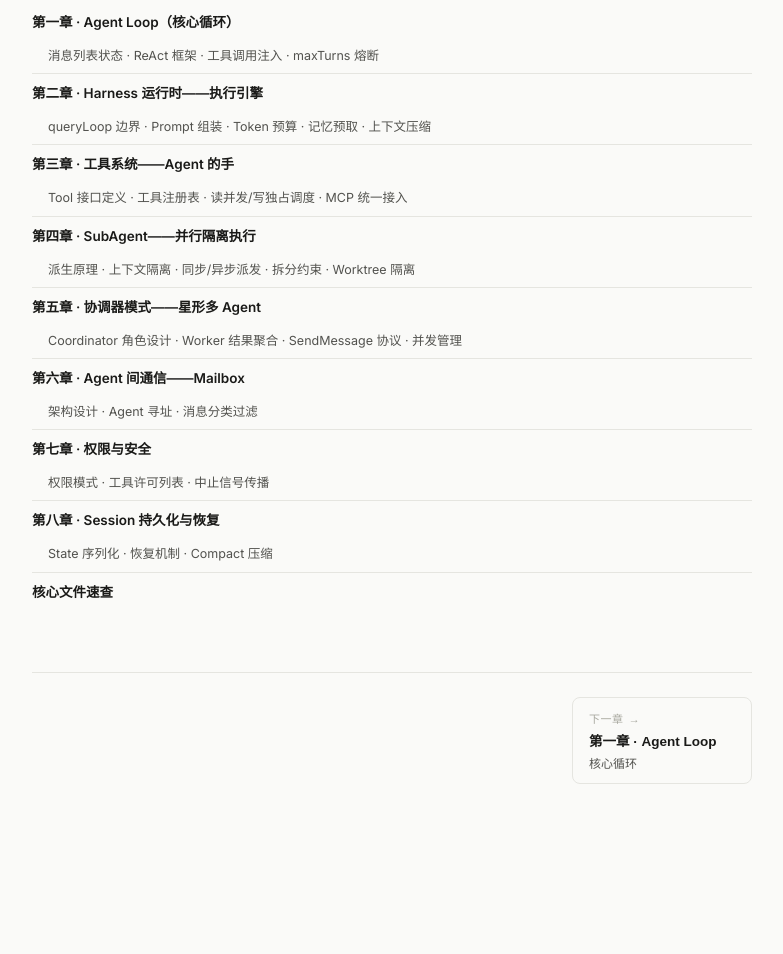
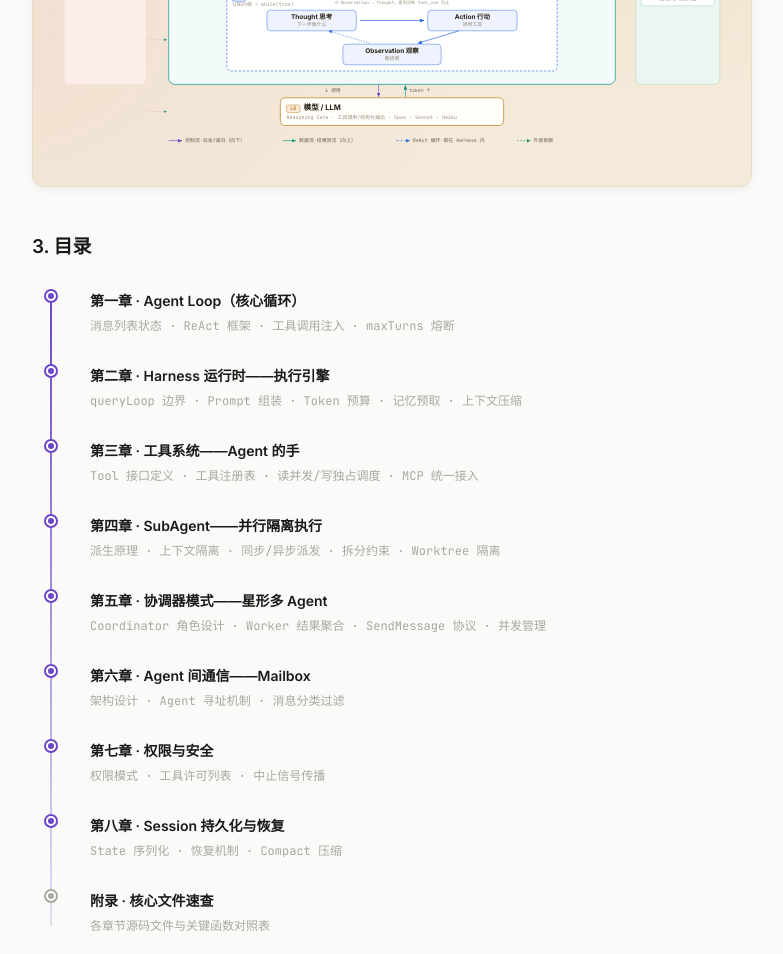
Before and after one commit to anxiong2025/claude-code-design-implement, a plain HTML site: page index.html in a window 1280 px wide. Shown: the part 810-1764 px from the top of the page, without its empty margins (388-1171 px from the left). Before the commit the page ends 1714 px from the top, so only its background shows below. Drawn offline with Linux system fonts and the light colour scheme.

Commit message:
feat: 封面加简介区块 + 目录重做为时间线交互样式
- 封面新增「1. 简介」：项目介绍 + GitHub 仓库链接卡片
- 原「核心组件」「目录」顺移为 2、3
- 目录替换为竖向时间线，左侧紫色渐变轨道，hover 卡片阴影 + 位移动画
- 侧边导航同步加「简介」入口

Co-Authored-By: Claude Sonnet 4.6 <noreply@anthropic.com>

```diff
--- a/index.html
+++ b/index.html
@@ -453,29 +453,109 @@
     min-width: 900px;
   }
 
-  .toc-list {
-    list-style: none;
+  /* ── 简介区 ── */
+  .intro-card {
+    background: var(--accent-bg);
+    border: 1px solid rgba(109,69,201,0.18);
+    border-radius: 12px;
+    padding: 24px 28px;
+    margin-bottom: 40px;
+  }
+  .intro-card p { margin-bottom: 10px; color: var(--ink2); font-size: 15px; line-height: 1.8; }
+  .intro-card p:last-child { margin-bottom: 0; }
+  .intro-repo {
+    display: inline-flex;
+    align-items: center;
+    gap: 7px;
+    margin-top: 14px;
+    font-family: var(--mono);
+    font-size: 12.5px;
+    color: var(--accent);
+    text-decoration: none;
+    background: rgba(109,69,201,0.08);
+    padding: 6px 14px;
+    border-radius: 6px;
+    border: 1px solid rgba(109,69,201,0.2);
+    transition: background 0.15s;
+  }
+  .intro-repo:hover { background: rgba(109,69,201,0.15); }
+
+  /* ── 时间线目录 ── */
+  .toc-timeline {
+    position: relative;
     display: flex;
     flex-direction: column;
-    gap: 4px;
-  }
-  .toc-chapter {
-    font-size: 13.5px;
+    gap: 0;
+    margin: 8px 0 32px 0;
+  }
+  .toc-timeline::before {
+    content: '';
+    position: absolute;
+    left: 18px;
+    top: 24px;
+    bottom: 24px;
+    width: 2px;
+    background: linear-gradient(to bottom, var(--accent) 0%, rgba(109,69,201,0.15) 100%);
+    border-radius: 2px;
+  }
+  .toc-item {
+    display: flex;
+    align-items: flex-start;
+    gap: 20px;
+    padding: 14px 16px 14px 0;
+    cursor: pointer;
+    border-radius: 10px;
+    transition: background 0.18s, box-shadow 0.18s, transform 0.15s;
+    position: relative;
+  }
+  .toc-item:hover {
+    background: rgba(109,69,201,0.05);
+    box-shadow: 0 2px 12px rgba(109,69,201,0.10);
+    transform: translateX(2px);
+  }
+  .toc-dot {
+    flex-shrink: 0;
+    width: 38px;
+    display: flex;
+    justify-content: center;
+    align-items: center;
+    padding-top: 2px;
+  }
+  .toc-dot-inner {
+    width: 10px;
+    height: 10px;
+    border-radius: 50%;
+    background: var(--accent);
+    border: 2px solid white;
+    box-shadow: 0 0 0 2px var(--accent);
+    transition: transform 0.18s;
+  }
+  .toc-item:hover .toc-dot-inner {
+    transform: scale(1.35);
+    background: var(--accent);
+  }
+  .toc-ref .toc-dot-inner {
+    background: var(--ink3);
+    box-shadow: 0 0 0 2px var(--ink3);
+  }
+  .toc-body { flex: 1; min-width: 0; }
+  .toc-chapter-title {
+    font-size: 14px;
     font-weight: 600;
     color: var(--ink);
-    padding: 8px 0 4px;
-    border-top: 1px solid var(--sidebar-border);
-    cursor: pointer;
-  }
-  .toc-chapter:hover { color: var(--accent); }
-  .toc-chapter:first-child { border-top: none; }
-  .toc-section {
-    font-size: 12.5px;
-    color: var(--ink2);
-    padding: 3px 0 3px 16px;
-    cursor: pointer;
-  }
-  .toc-section:hover { color: var(--accent); }
+    margin-bottom: 4px;
+    transition: color 0.15s;
+  }
+  .toc-item:hover .toc-chapter-title { color: var(--accent); }
+  .toc-chapter-desc {
+    font-size: 12px;
+    color: var(--ink3);
+    line-height: 1.6;
+    font-family: var(--mono);
+  }
+
+  /* 旧 toc-list 保留以防万一 */
+  .toc-list { list-style: none; display: flex; flex-direction: column; gap: 4px; }
 
   /* 表格 */
   table { width: 100%; border-collapse: collapse; margin: 16px 0 24px; font-size: 13.5px; }
@@ -520,8 +600,9 @@
         <svg class="nav-arrow" viewBox="0 0 16 16" fill="none"><path d="M6 4l4 4-4 4" stroke="currentColor" stroke-width="1.5" stroke-linecap="round" stroke-linejoin="round"/></svg>
       </div>
       <div class="nav-sections">
-        <a class="nav-section" onclick="showPage('cover')">1. Claude Code 核心组件</a>
-        <a class="nav-section" onclick="showPage('cover')">2. 目录</a>
+        <a class="nav-section" onclick="showPage('cover')">1. 简介</a>
+        <a class="nav-section" onclick="showPage('cover')">2. Claude Code 核心组件</a>
+        <a class="nav-section" onclick="showPage('cover')">3. 目录</a>
       </div>
     </div>
 
@@ -648,14 +729,20 @@
 
       <!-- ══ 封面 ══ -->
       <div class="page active cover" id="page-cover">
-        <h1>Claude Code架构介绍</h1>
-        <p class="cover-lead">
-          基于 Claude Code 真实源码，从产品角度解析七个核心能力层的设计决策，
-          读完能真正理解并实现一个同等架构的 Agent 系统。
-        </p>
+        <h1>Claude Code 设计与实现</h1>
+
+        <h2>1. 简介</h2>
+        <div class="intro-card">
+          <p>本书从零系统学习 Claude Code 的企业级 Agent 核心机制。基于 Claude Code 真实源码，逐层解析 Agent Loop、Harness 运行时、工具系统、SubAgent、协调器模式、Agent 间通信、权限安全、Session 持久化八个核心能力层的设计决策。</p>
+          <p>每章配套 Python 实现代码，对照源码行号，读完能真正理解并独立实现一个同等架构的企业级 Agent 系统。</p>
+          <a class="intro-repo" href="https://github.com/anxiong2025/claude-code-design-implement" target="_blank">
+            <svg width="14" height="14" viewBox="0 0 16 16" fill="currentColor"><path d="M8 0C3.58 0 0 3.58 0 8c0 3.54 2.29 6.53 5.47 7.59.4.07.55-.17.55-.38 0-.19-.01-.82-.01-1.49-2.01.37-2.53-.49-2.69-.94-.09-.23-.48-.94-.82-1.13-.28-.15-.68-.52-.01-.53.63-.01 1.08.58 1.23.82.72 1.21 1.87.87 2.33.66.07-.52.28-.87.51-1.07-1.78-.2-3.64-.89-3.64-3.95 0-.87.31-1.59.82-2.15-.08-.2-.36-1.02.08-2.12 0 0 .67-.21 2.2.82.64-.18 1.32-.27 2-.27.68 0 1.36.09 2 .27 1.53-1.04 2.2-.82 2.2-.82.44 1.1.16 1.92.08 2.12.51.56.82 1.27.82 2.15 0 3.07-1.87 3.75-3.65 3.95.29.25.54.73.54 1.48 0 1.07-.01 1.93-.01 2.2 0 .21.15.46.55.38A8.013 8.013 0 0016 8c0-4.42-3.58-8-8-8z"/></svg>
+            anxiong2025/claude-code-design-implement
+          </a>
+        </div>
 
         <!-- 架构示意图 -->
-        <h2>1. Claude Code 核心组件</h2>
+        <h2>2. Claude Code 核心组件</h2>
         <div class="cover-diagram">
           <div class="diagram-eyebrow">Claude Code · Architecture</div>
           <div class="diagram-frame" onclick="openDiagramLightbox()" title="点击放大">
@@ -874,34 +961,82 @@
           </div>
         </div>
 
-        <h2>2. 目录</h2>
-        <ul class="toc-list">
-          <li class="toc-chapter" onclick="showPage('ch1')">第一章 · Agent Loop（核心循环）</li>
-          <li class="toc-section" onclick="showPage('ch1')">消息列表状态 · ReAct 框架 · 工具调用注入 · maxTurns 熔断</li>
-
-          <li class="toc-chapter" onclick="showPage('ch2')">第二章 · Harness 运行时——执行引擎</li>
-          <li class="toc-section" onclick="showPage('ch2')">queryLoop 边界 · Prompt 组装 · Token 预算 · 记忆预取 · 上下文压缩</li>
-
-          <li class="toc-chapter" onclick="showPage('ch3')">第三章 · 工具系统——Agent 的手</li>
-          <li class="toc-section" onclick="showPage('ch3')">Tool 接口定义 · 工具注册表 · 读并发/写独占调度 · MCP 统一接入</li>
-
-          <li class="toc-chapter" onclick="showPage('ch4')">第四章 · SubAgent——并行隔离执行</li>
-          <li class="toc-section" onclick="showPage('ch4')">派生原理 · 上下文隔离 · 同步/异步派发 · 拆分约束 · Worktree 隔离</li>
-
-          <li class="toc-chapter" onclick="showPage('ch5')">第五章 · 协调器模式——星形多 Agent</li>
-          <li class="toc-section" onclick="showPage('ch5')">Coordinator 角色设计 · Worker 结果聚合 · SendMessage 协议 · 并发管理</li>
-
-          <li class="toc-chapter" onclick="showPage('ch6')">第六章 · Agent 间通信——Mailbox</li>
-          <li class="toc-section" onclick="showPage('ch6')">架构设计 · Agent 寻址 · 消息分类过滤</li>
-
-          <li class="toc-chapter" onclick="showPage('ch7')">第七章 · 权限与安全</li>
-          <li class="toc-section" onclick="showPage('ch7')">权限模式 · 工具许可列表 · 中止信号传播</li>
-
-          <li class="toc-chapter" onclick="showPage('ch8')">第八章 · Session 持久化与恢复</li>
-          <li class="toc-section" onclick="showPage('ch8')">State 序列化 · 恢复机制 · Compact 压缩</li>
-
-          <li class="toc-chapter" onclick="showPage('ref')">核心文件速查</li>
-        </ul>
+        <h2>3. 目录</h2>
+        <div class="toc-timeline">
+
+          <div class="toc-item" onclick="showPage('ch1')">
+            <div class="toc-dot"><div class="toc-dot-inner"></div></div>
+            <div class="toc-body">
+              <div class="toc-chapter-title">第一章 · Agent Loop（核心循环）</div>
+              <div class="toc-chapter-desc">消息列表状态 · ReAct 框架 · 工具调用注入 · maxTurns 熔断</div>
+            </div>
+          </div>
+
+          <div class="toc-item" onclick="showPage('ch2')">
+            <div class="toc-dot"><div class="toc-dot-inner"></div></div>
+            <div class="toc-body">
+              <div class="toc-chapter-title">第二章 · Harness 运行时——执行引擎</div>
+              <div class="toc-chapter-desc">queryLoop 边界 · Prompt 组装 · Token 预算 · 记忆预取 · 上下文压缩</div>
+            </div>
+          </div>
+
+          <div class="toc-item" onclick="showPage('ch3')">
+            <div class="toc-dot"><div class="toc-dot-inner"></div></div>
+            <div class="toc-body">
+              <div class="toc-chapter-title">第三章 · 工具系统——Agent 的手</div>
+              <div class="toc-chapter-desc">Tool 接口定义 · 工具注册表 · 读并发/写独占调度 · MCP 统一接入</div>
+            </div>
+          </div>
+
+          <div class="toc-item" onclick="showPage('ch4')">
+            <div class="toc-dot"><div class="toc-dot-inner"></div></div>
+            <div class="toc-body">
+              <div class="toc-chapter-title">第四章 · SubAgent——并行隔离执行</div>
+              <div class="toc-chapter-desc">派生原理 · 上下文隔离 · 同步/异步派发 · 拆分约束 · Worktree 隔离</div>
+            </div>
+          </div>
+
+          <div class="toc-item" onclick="showPage('ch5')">
+            <div class="toc-dot"><div class="toc-dot-inner"></div></div>
+            <div class="toc-body">
+              <div class="toc-chapter-title">第五章 · 协调器模式——星形多 Agent</div>
+              <div class="toc-chapter-desc">Coordinator 角色设计 · Worker 结果聚合 · SendMessage 协议 · 并发管理</div>
+            </div>
+          </div>
+
+          <div class="toc-item" onclick="showPage('ch6')">
+            <div class="toc-dot"><div class="toc-dot-inner"></div></div>
+            <div class="toc-body">
+              <div class="toc-chapter-title">第六章 · Agent 间通信——Mailbox</div>
+              <div class="toc-chapter-desc">架构设计 · Agent 寻址机制 · 消息分类过滤</div>
+            </div>
+          </div>
+
+          <div class="toc-item" onclick="showPage('ch7')">
+            <div class="toc-dot"><div class="toc-dot-inner"></div></div>
+            <div class="toc-body">
+              <div class="toc-chapter-title">第七章 · 权限与安全</div>
+              <div class="toc-chapter-desc">权限模式 · 工具许可列表 · 中止信号传播</div>
+            </div>
+          </div>
+
+          <div class="toc-item" onclick="showPage('ch8')">
+            <div class="toc-dot"><div class="toc-dot-inner"></div></div>
+            <div class="toc-body">
+              <div class="toc-chapter-title">第八章 · Session 持久化与恢复</div>
+              <div class="toc-chapter-desc">State 序列化 · 恢复机制 · Compact 压缩</div>
+            </div>
+          </div>
+
+          <div class="toc-item toc-ref" onclick="showPage('ref')">
+            <div class="toc-dot"><div class="toc-dot-inner"></div></div>
+            <div class="toc-body">
+              <div class="toc-chapter-title">附录 · 核心文件速查</div>
+              <div class="toc-chapter-desc">各章节源码文件与关键函数对照表</div>
+            </div>
+          </div>
+
+        </div>
 
         <div class="page-nav">
           <div></div>
```
